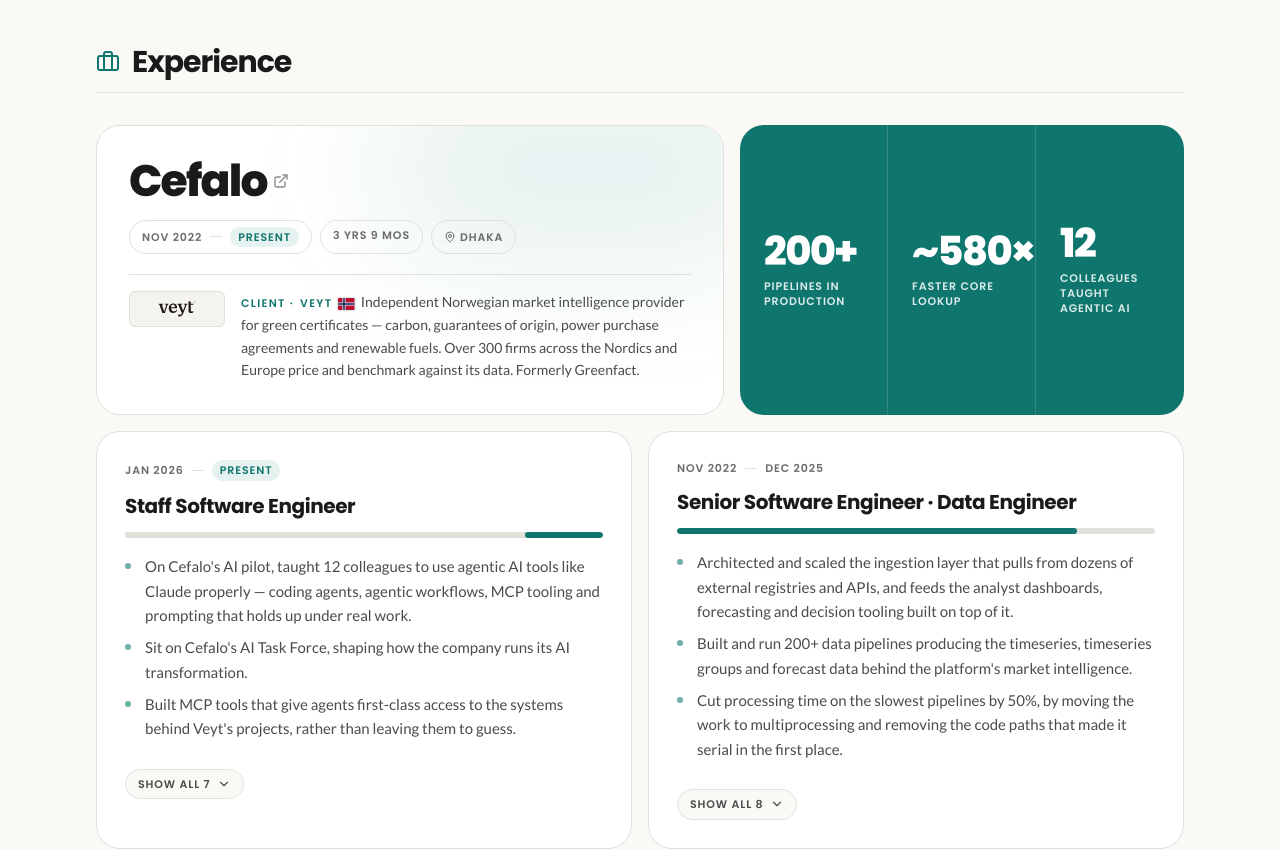
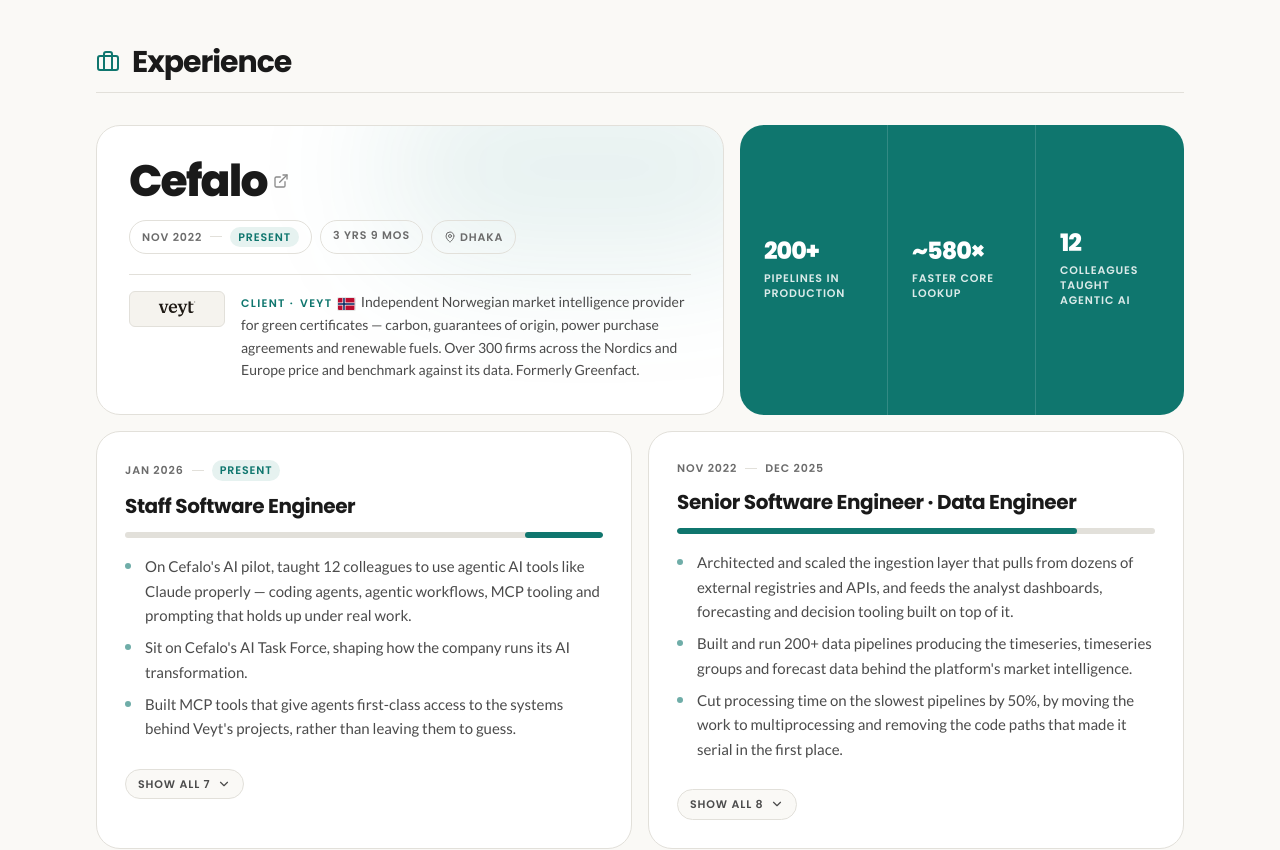
Before and after one commit to mjoyshuvo/profile, a Next.js app: page / in a window 1280 px wide. Shown: the part 2620-3470 px from the top of the page. Built offline with nearby package versions, Linux system fonts and the light colour scheme.

Commit message:
Let the experience figures fit their cells, so ~580× stays centred

```diff
--- a/components/Experience.tsx
+++ b/components/Experience.tsx
@@ -209,11 +209,11 @@
           {role.highlights!.map((item) => (
             <li
               key={item.label}
-              className="flex flex-col justify-center gap-2 border-on-teal/15 p-4 not-last:border-r sm:p-6"
+              className="@container flex min-w-0 flex-col justify-center gap-2 border-on-teal/15 p-4 not-last:border-r sm:p-6"
             >
               <CountUp
                 value={item.value}
-                className="font-display text-2xl leading-none font-extrabold tracking-[-0.04em] tabular-nums sm:text-[2.5rem]"
+                className="font-display text-[min(2.5rem,24cqi)] leading-none font-extrabold tracking-[-0.04em] whitespace-nowrap tabular-nums"
               />
               <span className="font-display text-[0.625rem] leading-snug font-semibold tracking-[0.08em] uppercase opacity-85 sm:text-[0.6875rem]">
                 {item.label}
```
